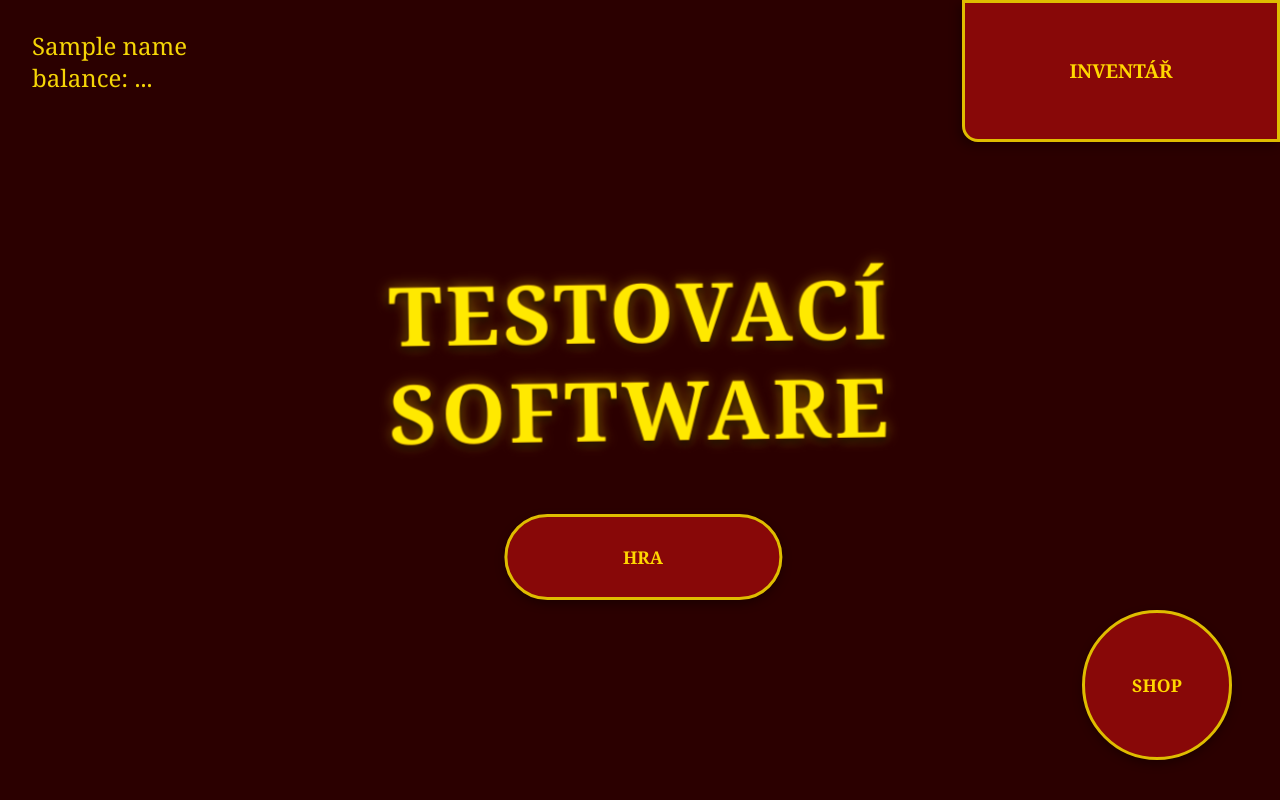
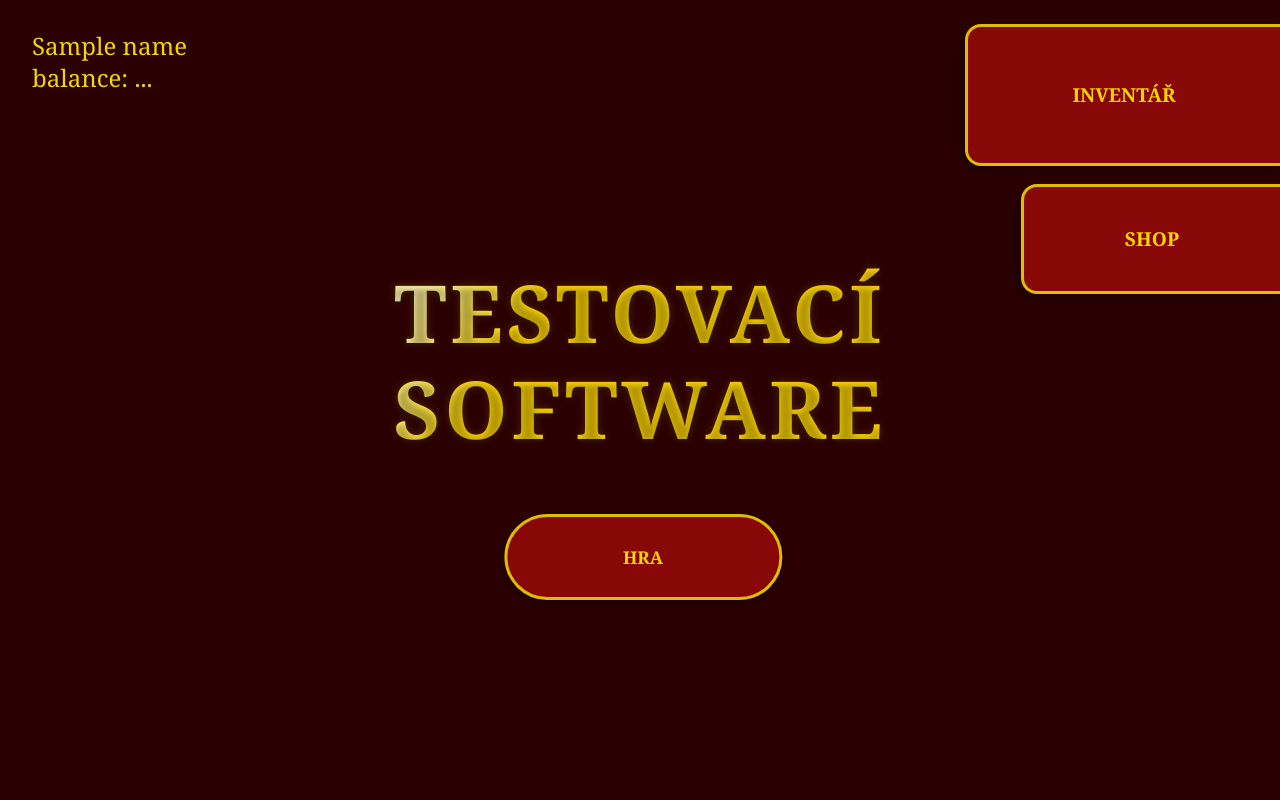
Before and after one commit to Kybernetika-SPSE/RP_Vojacek_Vodicka_Nemec, a Flask app: template banger/templates/house.html in a window 1280 px wide. Run offline with Flask 3, Linux system fonts and the light colour scheme; the template is opened without the code that fills it: most values are stand-ins (such as "Sample title", 1, 10 or a date in 2020); some libraries are stand-ins or nearby versions.

Commit message:
house_update(kamo pomoc :((((()

```diff
--- a/banger/templates/house.html
+++ b/banger/templates/house.html
@@ -20,7 +20,7 @@
     }
       .containerR .game-block:nth-child(3) .button {
           position: absolute;
-          top: -2dvh;
+          top: 1dvh;
           right: -1dvh;
           width: 25dvh;
           height: 12dvh;
@@ -29,7 +29,8 @@
           font-size: 2.4dvh;
           font-weight: bold;
           border: 0.4dvh solid #dfbd00;
-          border-radius: 0 0 0 2dvh;
+          border-radius: 2dvh 0 0 2dvh;
+          border-right: none;
           display: flex;
           align-items: center;
           justify-content: center;
@@ -45,19 +46,21 @@
         }
         .containerR .game-block:nth-child(2) .button {
           position: absolute;
-          bottom: 5dvh;
-          right: 5dvh;
-          width: 4dvh;
-          height: 13vh;
+          top: 21dvh;
+          right: -1dvh;
+          width: 18dvh;
+          height: 8dvh;
           background: #880808;
           color: #FFD700;
-          font-size: 2.2dvh;
+          font-size: 2.4dvh;
           font-weight: bold;
           border: 0.4dvh solid #dfbd00;
+          border-right: none;
+          border-radius: 2dvh 0 0 2dvh;
           display: flex;
           align-items: center;
           justify-content: center;
-          box-shadow: 0 0.5dvh 1.2dvh rgba(0, 0, 0, 0.35);
+          box-shadow: -0.5dvh 0.5dvh 1.2dvh rgba(0, 0, 0, 0.3);
           cursor: pointer;
           transition: all 0.2s ease;
         }
@@ -104,51 +107,45 @@
           transform: translateX(-50%);
           text-align: center;
           font-size: 10dvh;
-        color: #FFD700;
           font-weight: 900;
           letter-spacing: 0.5dvh;
+          color: transparent;
+
+          background-image: linear-gradient(
+            120deg,
+            #ffd700 0%,
+            #ffd700 40%,
+            #fff9c4 49.5%, /* začátek lesku */
+            #fff9c4 50.5%, /* konec lesku — velmi úzký pás */
+            #ffd700 60%,
+            #ffd700 100%
+          );
+          background-size: 250% auto;
+          background-clip: text;
+          -webkit-background-clip: text;
           text-shadow:
-          0 0.4dvh 0.8dvh rgba(0, 0, 0, 0.6),
-          0 0 2dvh rgba(255, 215, 0, 0.5);
-          animation: waveGlow 3.5s ease-in-out infinite;
+            0 0.4dvh 0.8dvh rgba(0, 0, 0, 0.3),
+            0 0 1dvh rgba(255, 217, 0, 0.212);
+          animation: shimmerWave 10s linear infinite;
+
         }
-          @keyframes waveGlow {
+
+
+        @keyframes shimmerWave {
+
           0% {
-        transform: translateX(-50%) rotate(0deg) scale(1);
-        text-shadow:
-          0 0.4dvh 0.8dvh rgba(0, 0, 0, 0.6),
-          0 0 1dvh rgba(255, 215, 0, 0.3);
-        filter: brightness(1);
+            background-position: 250% center;
           }
-      25% {
-        transform: translateX(-50%) rotate(2deg) scale(1.05);
-        text-shadow:
-          0 0.6dvh 1.2dvh rgba(0, 0, 0, 0.7),
-          0 0 2.5dvh rgba(255, 215, 0, 0.7);
-        filter: brightness(1.2);
-      }
-      50% {
-        transform: translateX(-50%) rotate(0deg) scale(1);
-        text-shadow:
-          0 0.4dvh 0.8dvh rgba(0, 0, 0, 0.6),
-          0 0 1.5dvh rgba(255, 215, 0, 0.5);
-        filter: brightness(1.05);
-      }
-      75% {
-        transform: translateX(-50%) rotate(-2deg) scale(1.05);
-        text-shadow:
-          0 0.6dvh 1.2dvh rgba(0, 0, 0, 0.7),
-          0 0 2.5dvh rgba(255, 215, 0, 0.7);
-        filter: brightness(1.2);
-      }
+
+
           100% {
-        transform: translateX(-50%) rotate(0deg) scale(1);
-        text-shadow:
-          0 0.4dvh 0.8dvh rgba(0, 0, 0, 0.6),
-          0 0 1dvh rgba(255, 215, 0, 0.3);
-        filter: brightness(1);
+            background-position: -250% center;
           }
         }
+
+
+
+
     </style>
 </head>
 <body>
```
Lines whose indentation alone changed are shown as unchanged.
